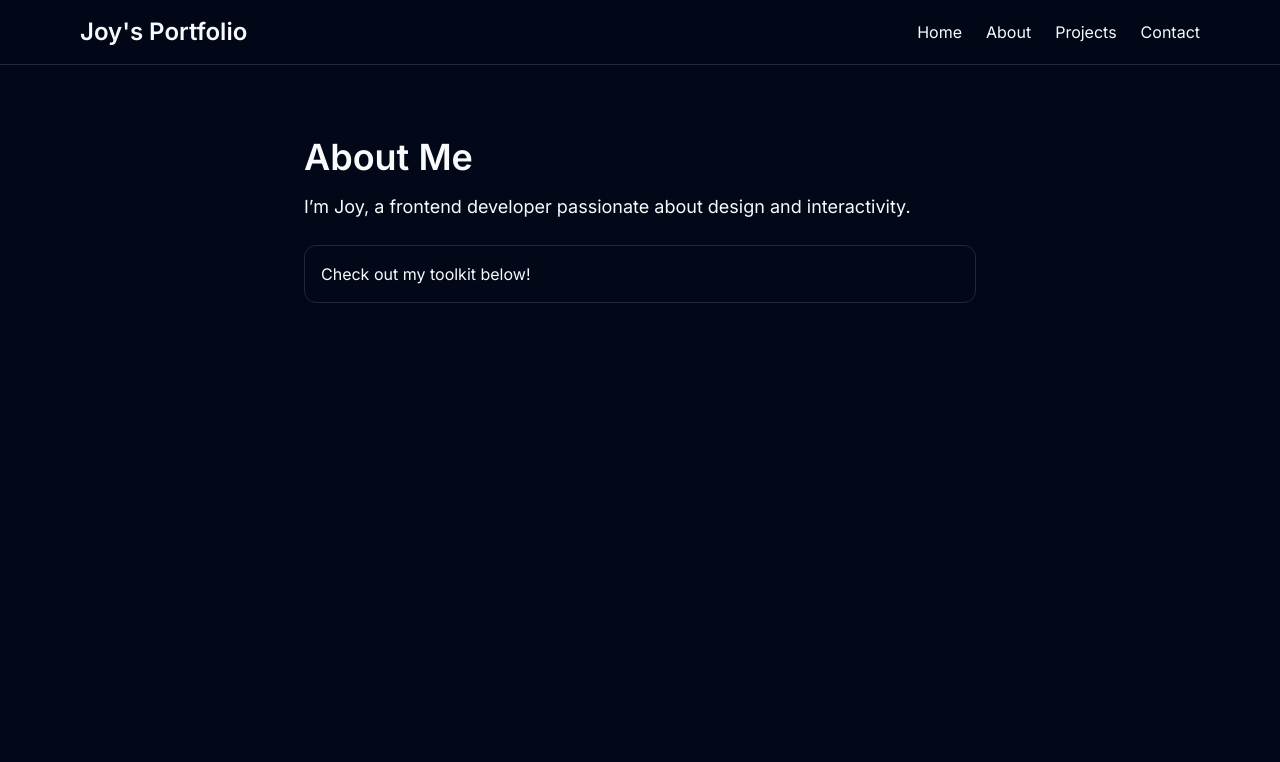
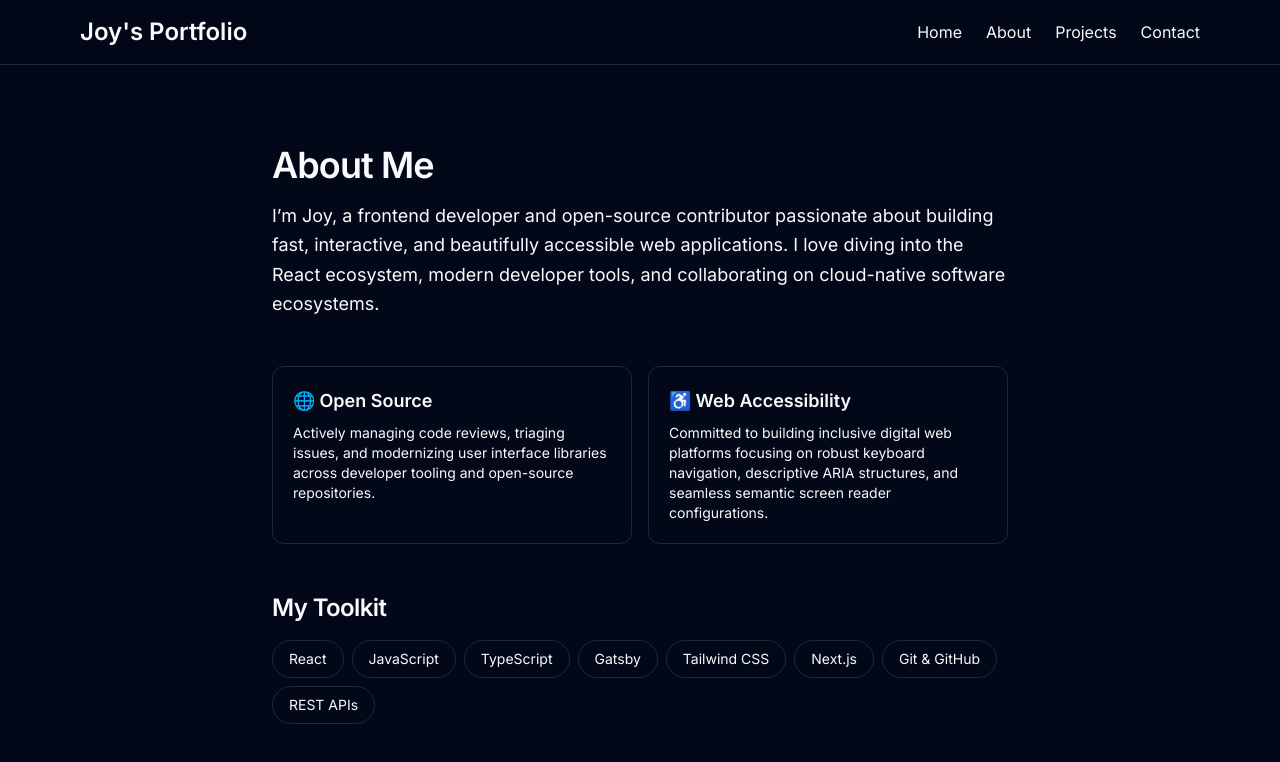
Before and after one commit to Joiejoie1/craftedbyjoy, a React (Vite) app: page /about in a window 1280 px wide. Shown: the top 762 px of the page. Built offline with nearby package versions, Linux system fonts and the light colour scheme.

Commit message:
feat: added jobtrackr, weather app, and github repos to interactive projects grid

```diff
--- a/src/data/projectsData.js
+++ b/src/data/projectsData.js
@@ -1,14 +1,35 @@
+// src/data/projectsData.js
 export const projects = [
   {
-    title: "Weather App",
-    image: "/images/weather.png",
-    description: "Built with React and OpenWeather API.",
-    link: "https://github.com/yourusername/weather-app",
+    title: "JobTrackr",
+    description: "An intuitive application tracking system designed for engineers to manage job pipelines, track interview stages, and organize professional goals.",
+    image: "https://images.unsplash.com/photo-1586281380349-632531db7ed4?w=600&auto=format&fit=crop&q=60", // High-quality placeholder or use your own path
+    link: "https://jobtrackr-b1rcg9bv6-joy-e60b2f24.vercel.app/",
+    type: "Live App",
+    tags: ["React", "Tailwind CSS", "Local Storage", "Vite"]
   },
   {
-    title: "Portfolio",
-    image: "/images/portfolio.png",
-    description: "This portfolio site using React and Tailwind.",
-    link: "https://craftedbyjoy.com",
+    title: "Weather Dashboard",
+    description: "A sleek dashboard providing real-time meteorological forecasts, intuitive location lookups, and dynamically updating environmental UI themes.",
+    image: "https://images.unsplash.com/photo-1592210454359-9043f067919b?w=600&auto=format&fit=crop&q=60",
+    link: "https://weather-dashboard-three-indol.vercel.app/",
+    type: "Live App",
+    tags: ["JavaScript", "Weather API", "CSS Modules", "Vercel"]
   },
+  {
+    title: "Health Plus",
+    description: "A modern healthcare repository concept focusing on medical data layouts, digital clinic dashboards, and secure user resource interfaces.",
+    image: "https://images.unsplash.com/photo-1505751172876-fa1923c5c528?w=600&auto=format&fit=crop&q=60",
+    link: "https://github.com/Joiejoie1/Health_Plus",
+    type: "GitHub",
+    tags: ["React", "State Management", "Component Library"]
+  },
+  {
+    title: "TuteeReelz",
+    description: "A dynamic video streaming platform engineered for college students, combining bite-sized educational micro-content with interactive learning tools.",
+    image: "https://images.unsplash.com/photo-1516321318423-f06f85e504b3?w=600&auto=format&fit=crop&q=60",
+    link: "https://github.com/Joiejoie1/TuteeReelz",
+    type: "GitHub",
+    tags: ["React", "TypeScript", "Video Streaming", "UI Engineering"]
+  }
 ];
--- a/src/pages/About.jsx
+++ b/src/pages/About.jsx
@@ -1,29 +1,90 @@
+// src/pages/About.jsx
 import { motion } from "framer-motion";
 
 export default function About() {
+  // Animation variants for the skills list to reveal them one by one
+  const containerVariants = {
+    hidden: { opacity: 0 },
+    visible: {
+      opacity: 1,
+      transition: { staggerChildren: 0.1, delayChildren: 0.3 }
+    }
+  };
+
+  const itemVariants = {
+    hidden: { y: 20, opacity: 0 },
+    visible: { y: 0, opacity: 1 }
+  };
+
+  const skills = [
+    "React", "JavaScript", "TypeScript", "Gatsby",
+    "Tailwind CSS", "Next.js", "Git & GitHub", "REST APIs"
+  ];
+
   return (
-    // AOS handles the big "fade-up" when the page loads/scrolls
-    <div data-aos="fade-up" className="max-w-2xl mx-auto py-10">
+    // AOS handles the main container fading up smoothly on entry
+    <div data-aos="fade-up" className="max-w-3xl mx-auto py-12 px-4 space-y-12">
 
-      <h1 className="text-4xl font-bold mb-4">About Me</h1>
+      {/* Header & Bio Section */}
+      <section className="space-y-4">
+        <h1 className="text-4xl font-bold tracking-tight text-foreground">About Me</h1>
 
-      {/* Framer Motion handles the specific interaction or subtle text fade */}
         <motion.p
-        initial={{ opacity: 0 }}
-        animate={{ opacity: 1 }}
-        transition={{ delay: 0.5 }}
-        className="text-lg text-muted-foreground"
+          initial={{ opacity: 0, y: 10 }}
+          animate={{ opacity: 1, y: 0 }}
+          transition={{ delay: 0.2, duration: 0.5 }}
+          className="text-lg leading-relaxed text-muted-foreground"
         >
-        I’m Joy, a frontend developer passionate about design and interactivity.
+          I’m Joy, a frontend developer and open-source contributor passionate about building fast, interactive, and beautifully accessible web applications. I love diving into the React ecosystem, modern developer tools, and collaborating on cloud-native software ecosystems.
         </motion.p>
+      </section>
 
-      {/* Example: A hover effect AOS can't do easily */}
+      {/* Focus Pillars (Cards showcasing your core strengths) */}
+      <section className="grid grid-cols-1 md:grid-cols-2 gap-4">
         <motion.div
-        whileHover={{ scale: 1.05 }}
-        className="mt-6 p-4 border rounded-xl bg-secondary cursor-pointer"
+          whileHover={{ y: -5 }}
+          className="p-5 border rounded-xl bg-card text-card-foreground shadow-sm transition-colors"
         >
-        Check out my toolkit below!
+          <h3 className="font-semibold text-lg text-primary mb-2">🌐 Open Source</h3>
+          <p className="text-sm text-muted-foreground">
+            Actively managing code reviews, triaging issues, and modernizing user interface libraries across developer tooling and open-source repositories.
+          </p>
         </motion.div>
+
+        <motion.div
+          whileHover={{ y: -5 }}
+          className="p-5 border rounded-xl bg-card text-card-foreground shadow-sm transition-colors"
+        >
+          <h3 className="font-semibold text-lg text-primary mb-2">♿ Web Accessibility</h3>
+          <p className="text-sm text-muted-foreground">
+            Committed to building inclusive digital web platforms focusing on robust keyboard navigation, descriptive ARIA structures, and seamless semantic screen reader configurations.
+          </p>
+        </motion.div>
+      </section>
+
+      {/* Toolkit/Skills Section */}
+      <section className="space-y-4">
+        <h2 className="text-2xl font-semibold tracking-tight text-foreground">My Toolkit</h2>
+
+        <motion.div
+          variants={containerVariants}
+          initial="hidden"
+          animate="visible"
+          className="flex flex-wrap gap-2"
+        >
+          {skills.map((skill) => (
+            <motion.span
+              key={skill}
+              variants={itemVariants}
+              whileHover={{ scale: 1.05, backgroundColor: "var(--primary)", color: "var(--primary-foreground)" }}
+              className="px-4 py-2 border rounded-full bg-secondary text-secondary-foreground text-sm font-medium cursor-default transition-colors duration-200"
+            >
+              {skill}
+            </motion.span>
+          ))}
+        </motion.div>
+      </section>
+
     </div>
   );
 }
--- a/src/pages/Projects.jsx
+++ b/src/pages/Projects.jsx
@@ -1,27 +1,72 @@
-// Projects.jsx
+// src/pages/Projects.jsx
 import { projects } from "../data/projectsData";
 
 export default function Projects() {
   return (
-    <div className="grid grid-cols-1 sm:grid-cols-2 gap-6">
+    <div className="max-w-6xl mx-auto py-10 px-4 space-y-8" data-aos="fade-up">
+      <div className="text-center md:text-left space-y-2">
+        <h1 className="text-4xl font-bold tracking-tight text-foreground">My Projects</h1>
+        <p className="text-muted-foreground">A curated showcase of applications, interfaces, and technical repositories I've engineered.</p>
+      </div>
+
+      {/* Grid container with balanced column breaks */}
+      <div className="grid grid-cols-1 sm:grid-cols-2 lg:grid-cols-2 gap-8">
         {projects.map((project, idx) => (
-        <div key={idx} className="border rounded shadow hover:shadow-lg p-4">
+          <div
+            key={idx}
+            className="group flex flex-col justify-between border border-border rounded-xl bg-card text-card-foreground shadow-md hover:shadow-xl hover:border-primary/50 transition-all duration-300 overflow-hidden"
+          >
+            {/* Project Image Header with Hover Scale */}
+            <div className="overflow-hidden bg-muted relative">
               <img
                 src={project.image}
                 alt={project.title}
-            className="w-full h-48 object-cover rounded"
+                className="w-full h-52 object-cover transition-transform duration-500 group-hover:scale-105"
               />
-          <h3 className="text-xl font-semibold mt-2">{project.title}</h3>
-          <p className="text-sm">{project.description}</p>
+              <span className="absolute top-3 right-3 text-xs font-semibold px-2.5 py-1 rounded-full bg-background/90 backdrop-blur text-foreground shadow-sm">
+                {project.type}
+              </span>
+            </div>
+
+            {/* Content Container */}
+            <div className="p-6 flex flex-col flex-grow justify-between space-y-4">
+              <div className="space-y-2">
+                <h3 className="text-2xl font-bold text-foreground tracking-tight group-hover:text-primary transition-colors">
+                  {project.title}
+                </h3>
+                <p className="text-sm text-muted-foreground leading-relaxed line-clamp-3">
+                  {project.description}
+                </p>
+              </div>
+
+              {/* Tag Badges Section */}
+              <div className="flex flex-wrap gap-1.5 pt-2">
+                {project.tags?.map((tag, tIdx) => (
+                  <span
+                    key={tIdx}
+                    className="text-xs font-medium px-2.5 py-0.5 rounded-md bg-secondary text-secondary-foreground"
+                  >
+                    {tag}
+                  </span>
+                ))}
+              </div>
+
+              {/* Action Link Button */}
+              <div className="pt-4">
                 <a
                   href={project.link}
                   target="_blank"
-            className="text-blue-600 mt-2 inline-block"
+                  rel="noreferrer"
+                  className="inline-flex items-center justify-center w-full px-4 py-2.5 rounded-lg border border-input bg-background hover:bg-accent hover:text-accent-foreground text-sm font-medium shadow-sm transition-colors"
                 >
-            View Project
+                  {project.type === "Live App" ? "Launch Application 🚀" : "Explore Source Code 💻"}
                 </a>
+              </div>
+            </div>
+
           </div>
         ))}
       </div>
+    </div>
   );
 }
```
Lines whose indentation alone changed are shown as unchanged.
